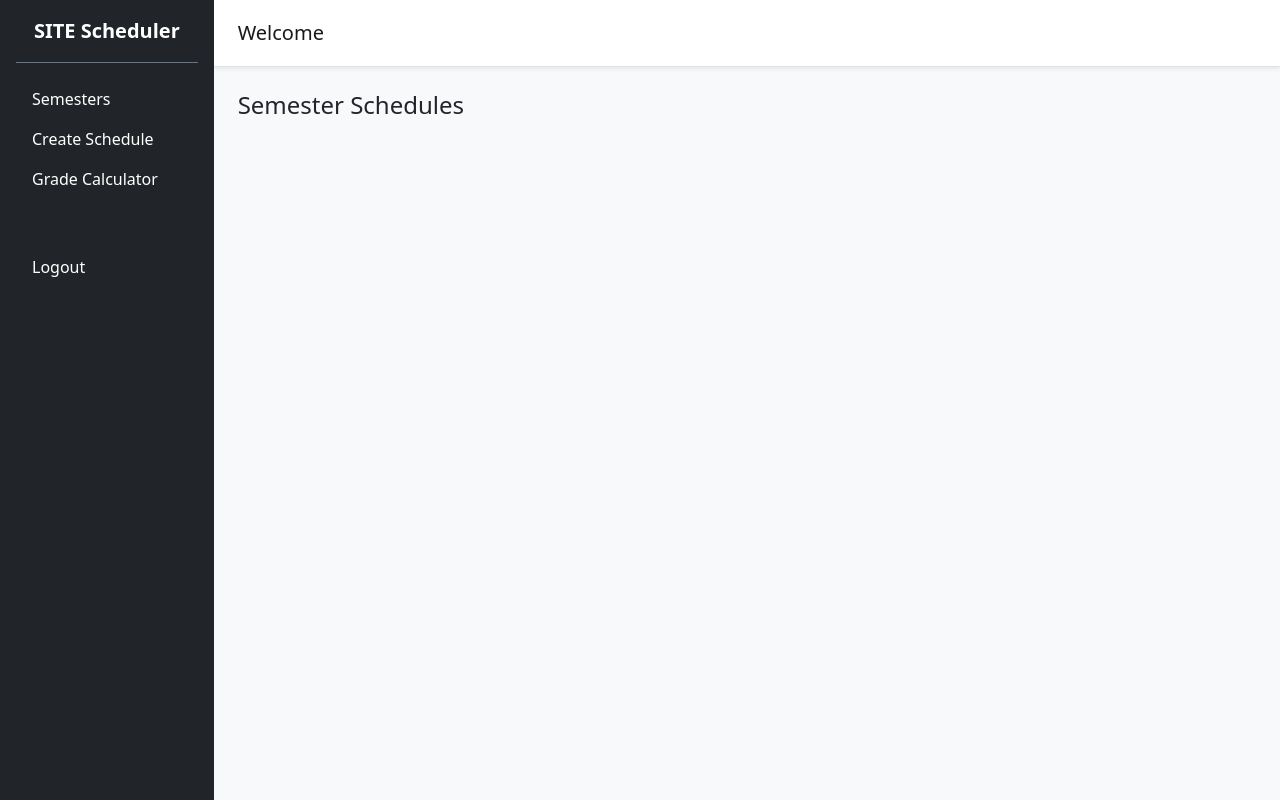
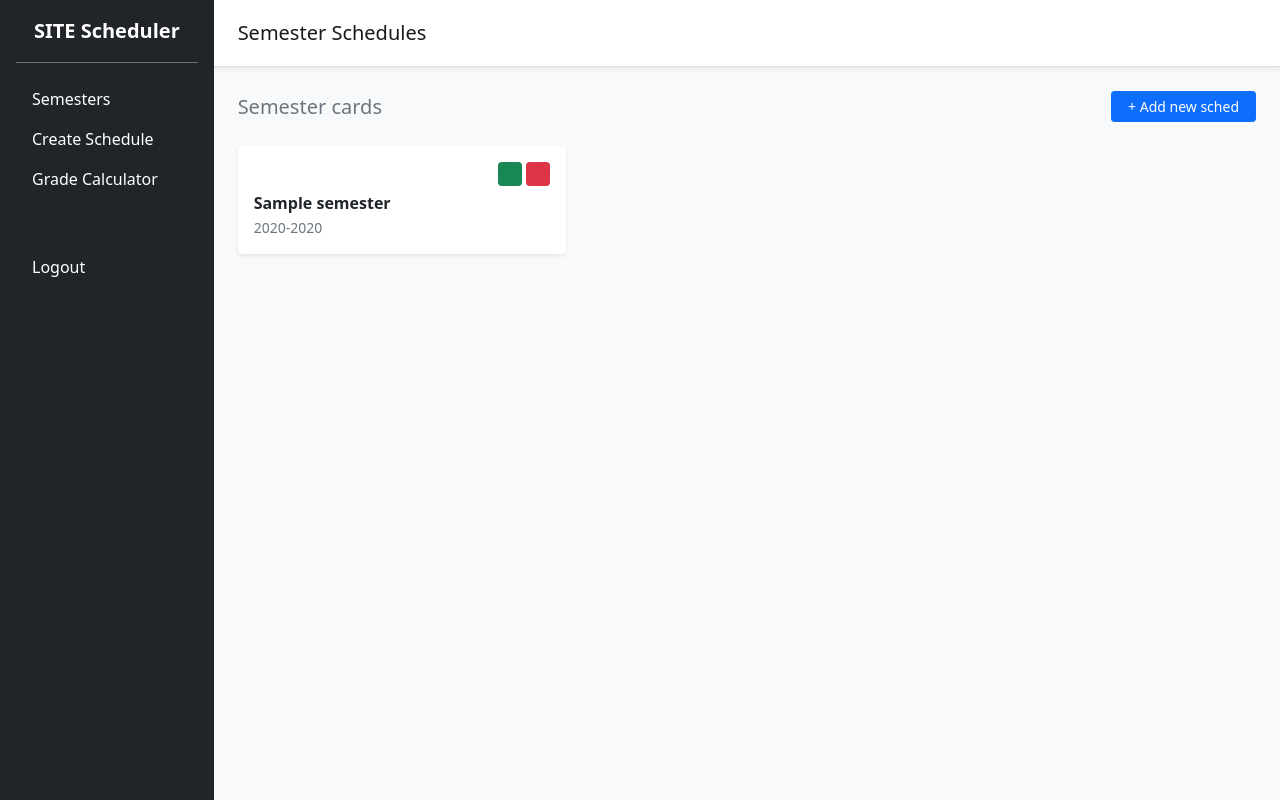
Before and after one commit to FernandezCorporate/AppDev-Finals, a Django app: template Finals_projectsite/templates/home.html in a window 1280 px wide. Run offline with Django 5.2, Linux system fonts and the light colour scheme; the template is opened without the code that fills it: values that come from a table or form of the project are taken from there, others are empty; tables that the repository leaves empty hold one stand-in row (values such as "Sample post"); parts of the project's set-up code (start-up, migrations or seed data) failed here and were passed over; some libraries are stand-ins or nearby versions.

Commit message:
update views, urls, base and home templates for semester list page

```diff
--- a/Finals_projectsite/Finals_App/models.py
+++ b/Finals_projectsite/Finals_App/models.py
@@ -44,7 +44,7 @@ class Enrolled(BaseModel):
         unique_together = ('course', 'semester')
 
     def __str__(self):
-        return f"{self.course.course_code} in {self.semester.semester_name} {self.semester.school_year}"
+        return f"{self.course.course_code} in {self.semester.semester_name} {self.semester.year_start}-{self.semester.year_end}"
 
 class Schedule(BaseModel):
     start_time = models.TimeField()
--- a/Finals_projectsite/Finals_projectsite/urls.py
+++ b/Finals_projectsite/Finals_projectsite/urls.py
@@ -16,10 +16,14 @@ Including another URLconf
 """
 from django.contrib import admin
 from django.urls import path
-from Finals_App.views import SemesterListView
+from Finals_App.views import HomePageView
 from Finals_App import views
 
 urlpatterns = [
     path('admin/', admin.site.urls),
-    path('', SemesterListView.as_view(), name='semester-list'),
+    path('', views.HomePageView.as_view(), name='home'),
+    path('semester/<int:pk>/', views.SemesterDetailView.as_view(), name='semester-detail'),
+    path('semester/create/', views.SemesterCreateView.as_view(), name='semester-create'),
+    path('semester/<int:pk>/update/', views.SemesterUpdateView.as_view(), name='semester-update'),
+    path('semester/<int:pk>/delete/', views.SemesterDeleteView.as_view(), name='semester-delete'),
 ]
--- a/Finals_projectsite/templates/base.html
+++ b/Finals_projectsite/templates/base.html
@@ -27,10 +27,10 @@
                 SITE Scheduler
             </div>
             <div class="list-group list-group-flush">
-                <a href="#" class="list-group-item list-group-item-action bg-dark text-white border-0 py-2.5 px-3 rounded hover-effect">
+                <a href="{% url 'home' %}" class="list-group-item list-group-item-action bg-dark text-white border-0 py-2.5 px-3 rounded hover-effect">
                     Semesters
                 </a>
-                <a href="#" class="list-group-item list-group-item-action bg-dark text-white border-0 py-2.5 px-3 rounded hover-effect">
+                <a href="{% url 'semester-create' %}" class="list-group-item list-group-item-action bg-dark text-white border-0 py-2.5 px-3 rounded hover-effect">
                     Create Schedule
                 </a>
                 <a href="#" class="list-group-item list-group-item-action bg-dark text-white border-0 py-2.5 px-3 rounded hover-effect">
--- a/Finals_projectsite/templates/home.html
+++ b/Finals_projectsite/templates/home.html
@@ -1,6 +1,34 @@
 {% extends 'base.html' %}
 {% load static %}
 
+{% block title %}Semester Schedules{% endblock %}
+
+{% block page_header %}Semester Schedules{% endblock %}
+
 {% block content %}
-    <h4>Semester Schedules</h4>
+<div class="d-flex justify-content-between align-items-center mb-4">
+    <h5 class="mb-0 text-muted">Semester cards</h5>
+    <a href="{% url 'semester-create' %}" class="btn btn-primary btn-sm px-3">+ Add new sched</a>
+</div>
+
+<div class="row g-3">
+    {% for semester in semesters %}
+    <div class="col-md-4">
+        <a href="{% url 'semester-detail' semester.pk %}" class="text-decoration-none">
+            <div class="card shadow-sm border-0 rounded-3 p-3" style="cursor:pointer;">
+                <div class="d-flex justify-content-end gap-1 mb-2">
+                    <a href="{% url 'semester-update' semester.pk %}" class="btn btn-success btn-sm" style="width:24px; height:24px; padding:0;" onclick="event.stopPropagation();"></a>
+                    <a href="{% url 'semester-delete' semester.pk %}" class="btn btn-danger btn-sm" style="width:24px; height:24px; padding:0;" onclick="event.stopPropagation();"></a>
+                </div>
+                <h6 class="fw-bold mb-1 text-dark">{{ semester.semester_name }}</h6>
+                <small class="text-muted">{{ semester.year_start }}-{{ semester.year_end }}</small>
+            </div>
+        </a>
+    </div>
+    {% empty %}
+    <div class="col-12">
+        <p class="text-muted">No semesters found. Add one!</p>
+    </div>
+    {% endfor %}
+</div>
 {% endblock %}
```
